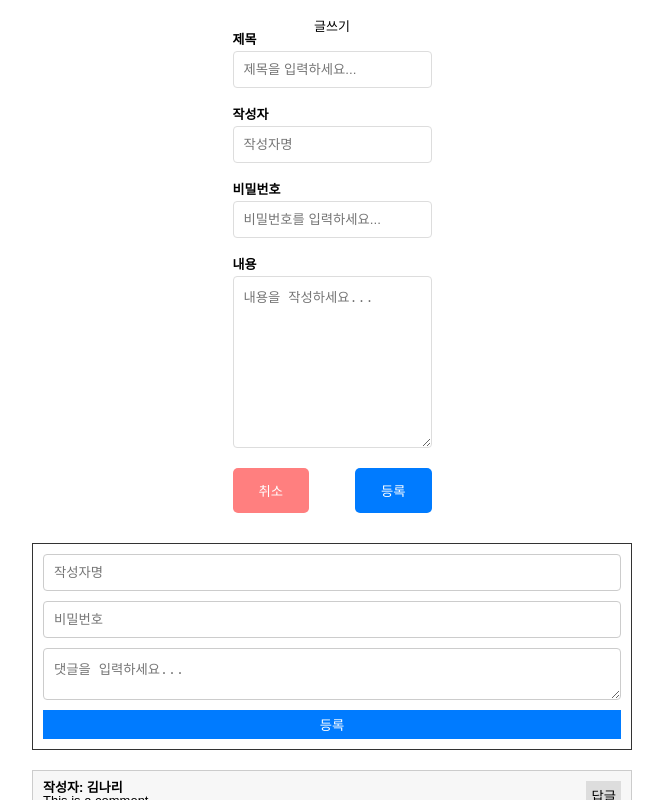
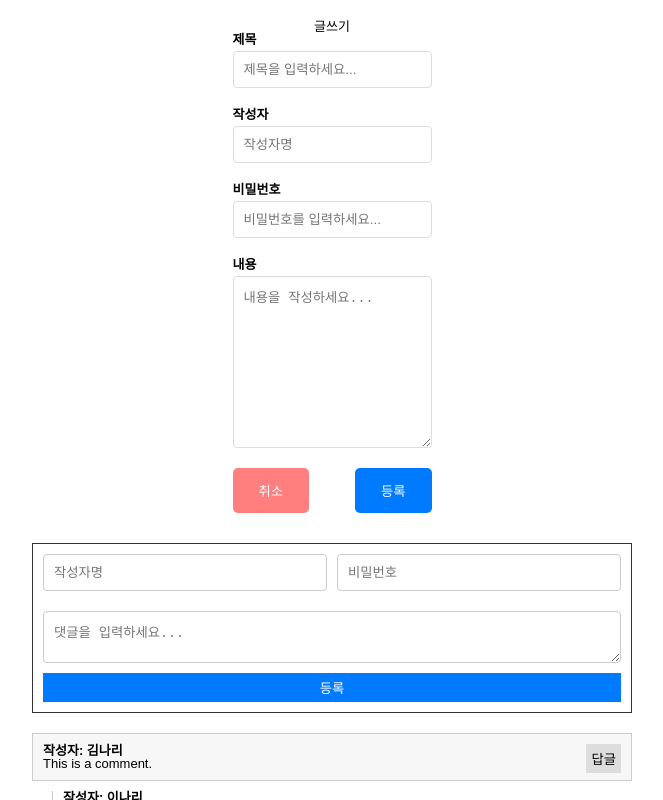
Before and after one commit to inthej/spring-react-board, a React (Create React App) app in the folder frontend/: page /board/list in a window 1280 px wide. Both pictures are taken after a click on the button "글쓰기". Shown: the top 800 px of the page, without its empty margins (308-971 px from the left). Built offline with nearby package versions, Linux system fonts and the light colour scheme; no server answers.

Commit message:
feat: 댓글, 대댓글 css UI 수정

```diff
--- a/frontend/src/pages/Board/BorderView.css
+++ b/frontend/src/pages/Board/BorderView.css
@@ -226,3 +226,24 @@ input[aria-invalid="false"], textarea[aria-invalid="false"] {
   padding-left: 10px;
   margin-top: 10px;
 }
+
+.comment-user-group {
+  display: flex;
+  justify-content: space-between;
+  margin-bottom: 10px; /* 간격 조절 */
+}
+
+.reply-user-group {
+  display: flex;
+  justify-content: space-between;
+  margin-bottom: 10px; /* 간격 조절 */
+}
+
+.comment-author-input, .reply-author-input {
+  flex: 1;
+  margin-right: 10px; /* 오른쪽 간격 추가 */
+}
+
+.comment-password-input, .reply-password-input {
+  flex: 1;
+}
--- a/frontend/src/pages/Board/BorderView.js
+++ b/frontend/src/pages/Board/BorderView.js
@@ -244,8 +244,10 @@ const BorderView = () => {
 
       <div className="comments-section">
         <div className="comment-form">
-          <input type="text" placeholder="작성자명" className="comment-author-input" />
-          <input type="password" placeholder="비밀번호" className="comment-password-input" />
+          <div className="comment-user-group">
+            <input type="text" placeholder="작성자명" className="comment-author-input" />
+            <input type="password" placeholder="비밀번호" className="comment-password-input" />
+          </div>
           <textarea placeholder="댓글을 입력하세요..."></textarea>
           <button className="submit-comment">등록</button>
         </div>
@@ -265,8 +267,10 @@ const BorderView = () => {
           </div>
 
           <div className="reply-form">
-            <input type="text" placeholder="작성자명" className="reply-author-input" />
-            <input type="password" placeholder="비밀번호" className="reply-password-input" />
+            <div className="reply-user-group">
+              <input type="text" placeholder="작성자명" className="reply-author-input" />
+              <input type="password" placeholder="비밀번호" className="reply-password-input" />
+            </div>
             <textarea placeholder="답글을 입력하세요..."></textarea>
             <button className="submit-reply">등록</button>
           </div>
```
